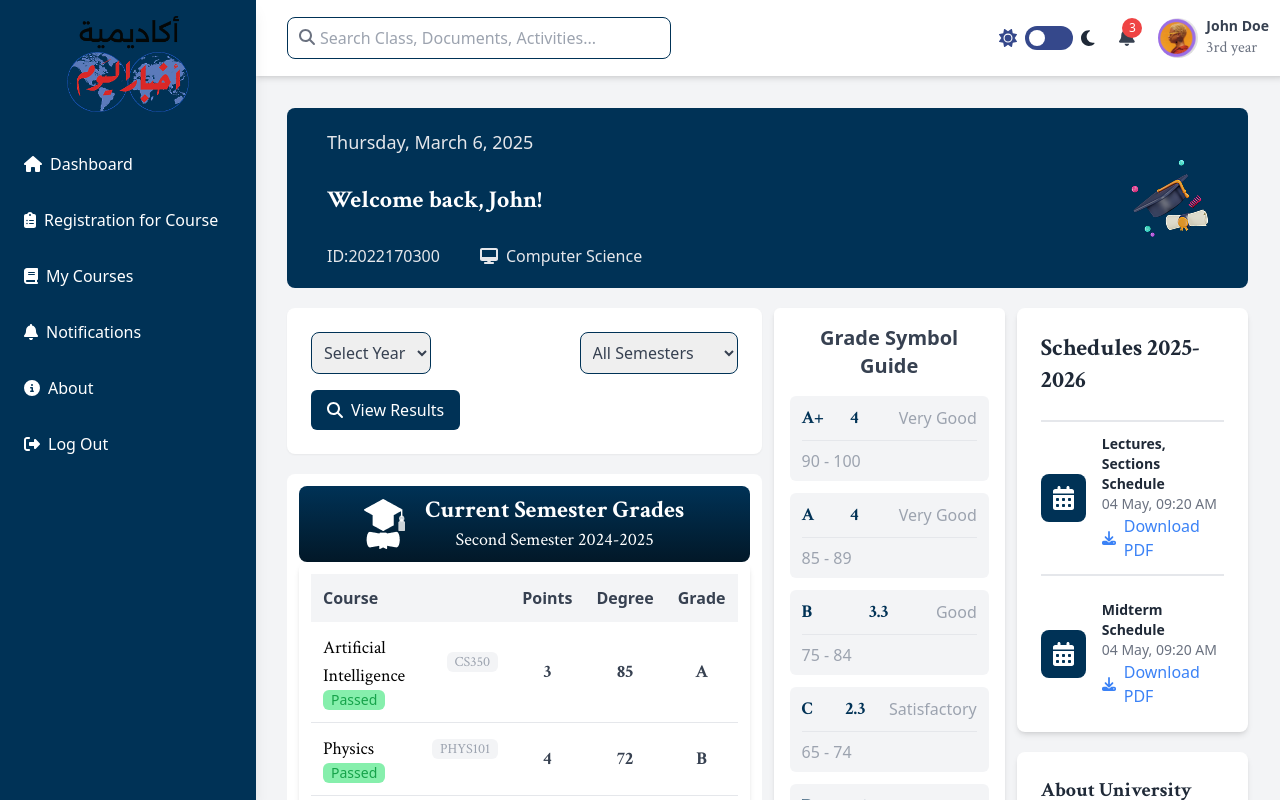
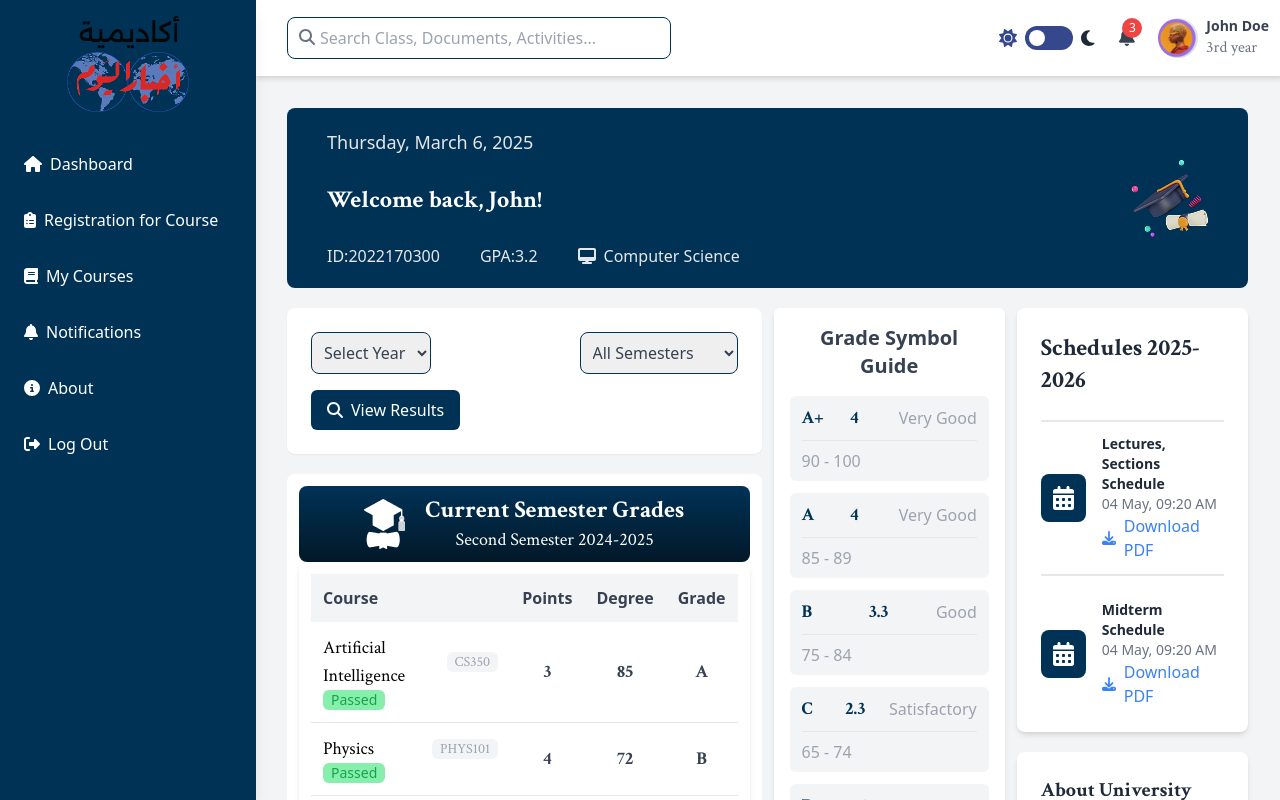
Before and after one commit to BasemYahia22/Akhbar-Elyoum, a React (Vite) app: page /student in a window 1280 px wide. Shown: the top 800 px of the page. Built offline with nearby package versions, Linux system fonts and the light colour scheme.

Commit message:
feat: Add Gpa number for student

```diff
--- a/src/components/UserDataSection.jsx
+++ b/src/components/UserDataSection.jsx
@@ -12,6 +12,7 @@ const UserDataSection = () => {
       </div>
       <div className="flex flex-wrap items-center gap-2 text-gray-200 md:gap-10">
         <p>ID:2022170300</p>
+        <p>GPA:3.2</p>
         <div className="flex items-center gap-2">
           <FontAwesomeIcon icon={faDesktop} />
           <p>Computer Science</p>
```
